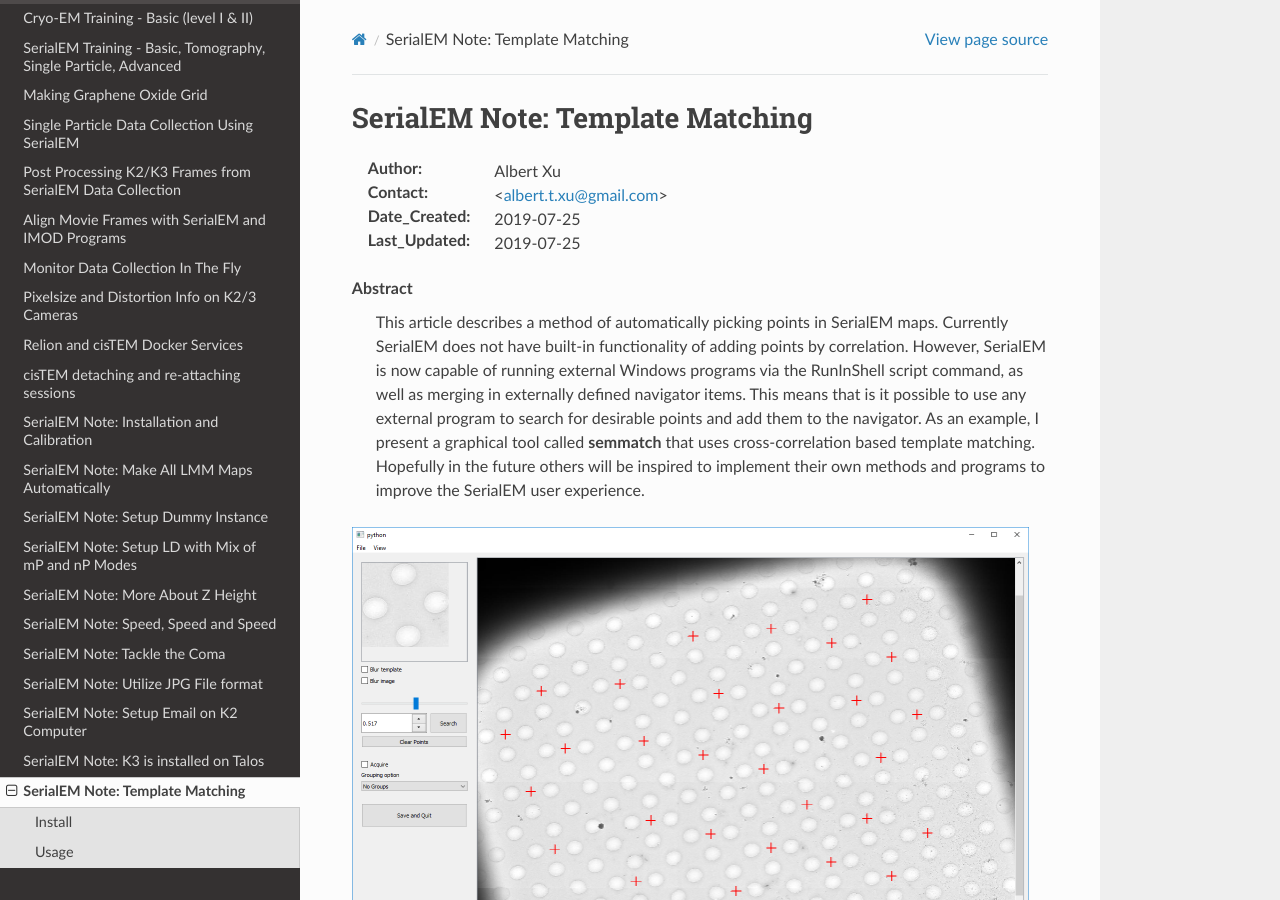
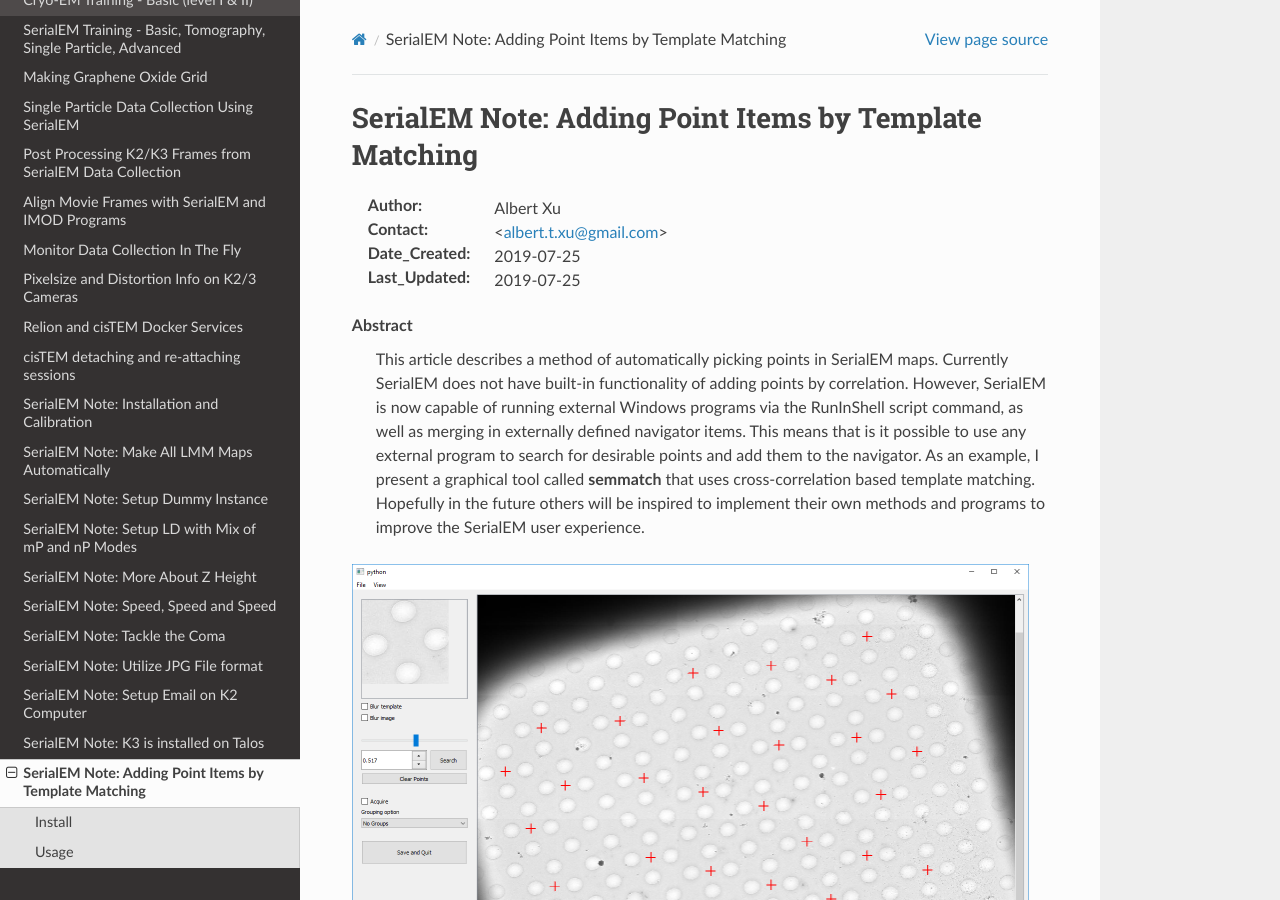
Before and after one commit to xuchen66/sphinx-emdocs, a Sphinx documentation site: the page built from source/serialEM-note-template-matching.rst, in a window 1280 px wide and 900 px high. Built offline with Sphinx 7.4.7 and the Read the Docs theme 2.0.0, drawn with Linux system fonts in a browser that asks for light colours; pages that are not in the unit, such as notebooks, are missing from menus.

Commit message:
Update serialEM-note-template-matching.rst

```diff
--- a/source/serialEM-note-template-matching.rst
+++ b/source/serialEM-note-template-matching.rst
@@ -1,8 +1,8 @@
 
 .. _SerialEM_Setup_Dummy:
 
-SerialEM Note: Template Matching
-===================================
+SerialEM Note: Adding Point Items by Template Matching
+======================================================
 
 :Author: Albert Xu
 :Contact: <albert.t.xu@gmail.com>
```
